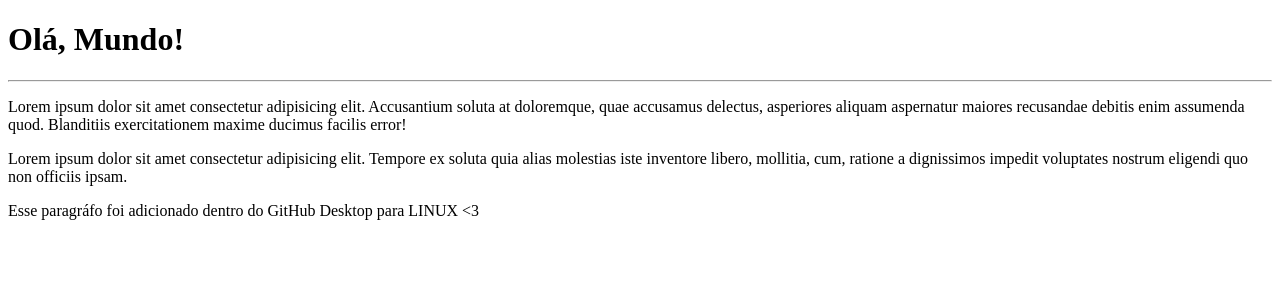
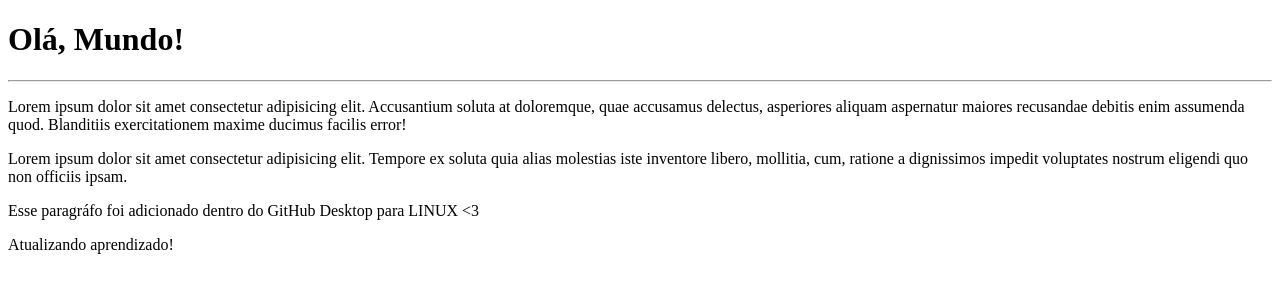
Before and after one commit to Jhonata-Rocha/Git-Github, a plain HTML site: page site-exemplo/index.html in a window 1280 px wide. Drawn offline with Linux system fonts and the light colour scheme.

Commit message:
Atualizando
Fixando conhecimento.

```diff
--- a/site-exemplo/index.html
+++ b/site-exemplo/index.html
@@ -12,5 +12,6 @@
     <p>Lorem ipsum dolor sit amet consectetur adipisicing elit. Accusantium soluta at doloremque, quae accusamus delectus, asperiores aliquam aspernatur maiores recusandae debitis enim assumenda quod. Blanditiis exercitationem maxime ducimus facilis error!</p>
     <p>Lorem ipsum dolor sit amet consectetur adipisicing elit. Tempore ex soluta quia alias molestias iste inventore libero, mollitia, cum, ratione a dignissimos impedit voluptates nostrum eligendi quo non officiis ipsam.</p>
     <p>Esse paragráfo foi adicionado dentro do GitHub Desktop para LINUX &lt;3 </p>
+    <p>Atualizando aprendizado!</p>
 </body>
 </html>
```
